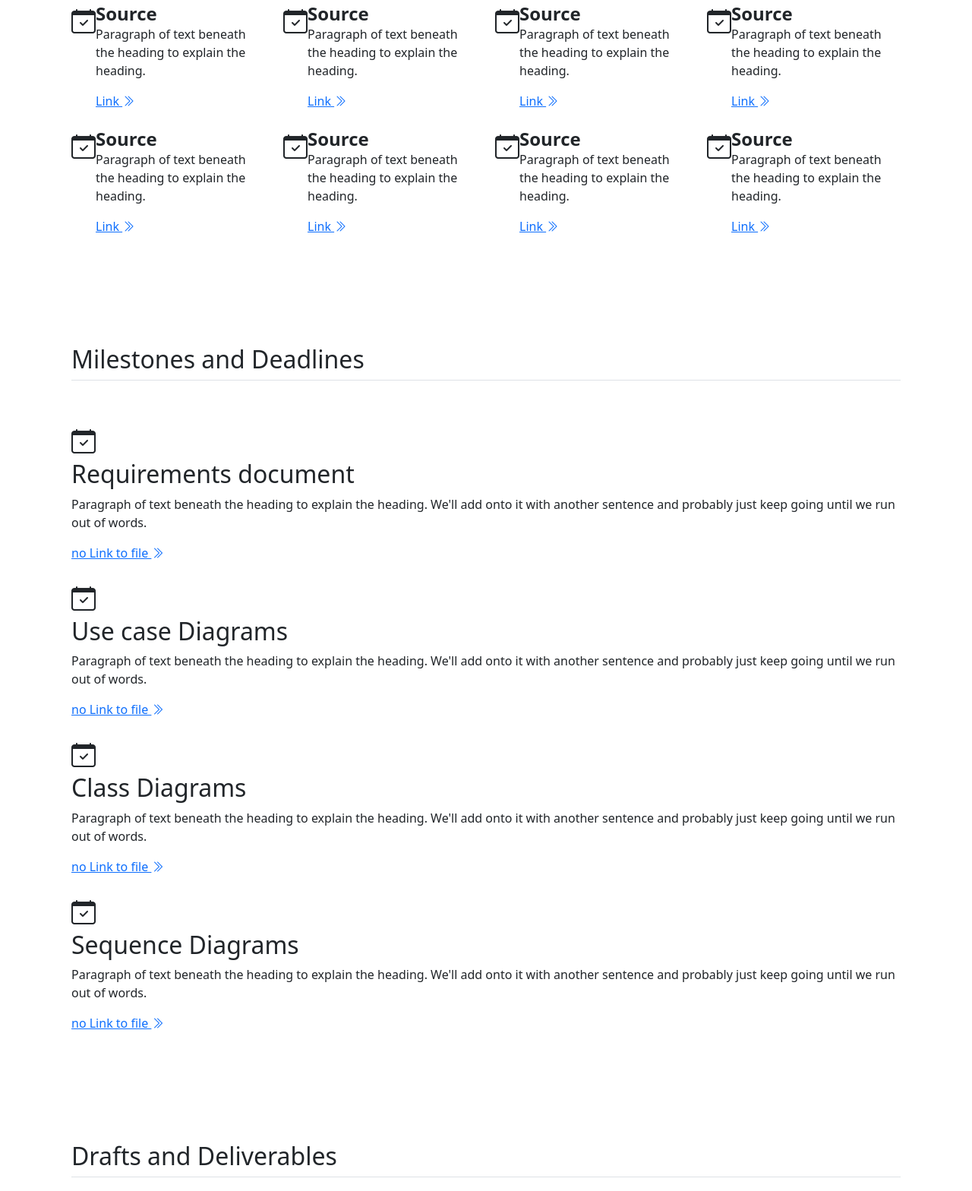
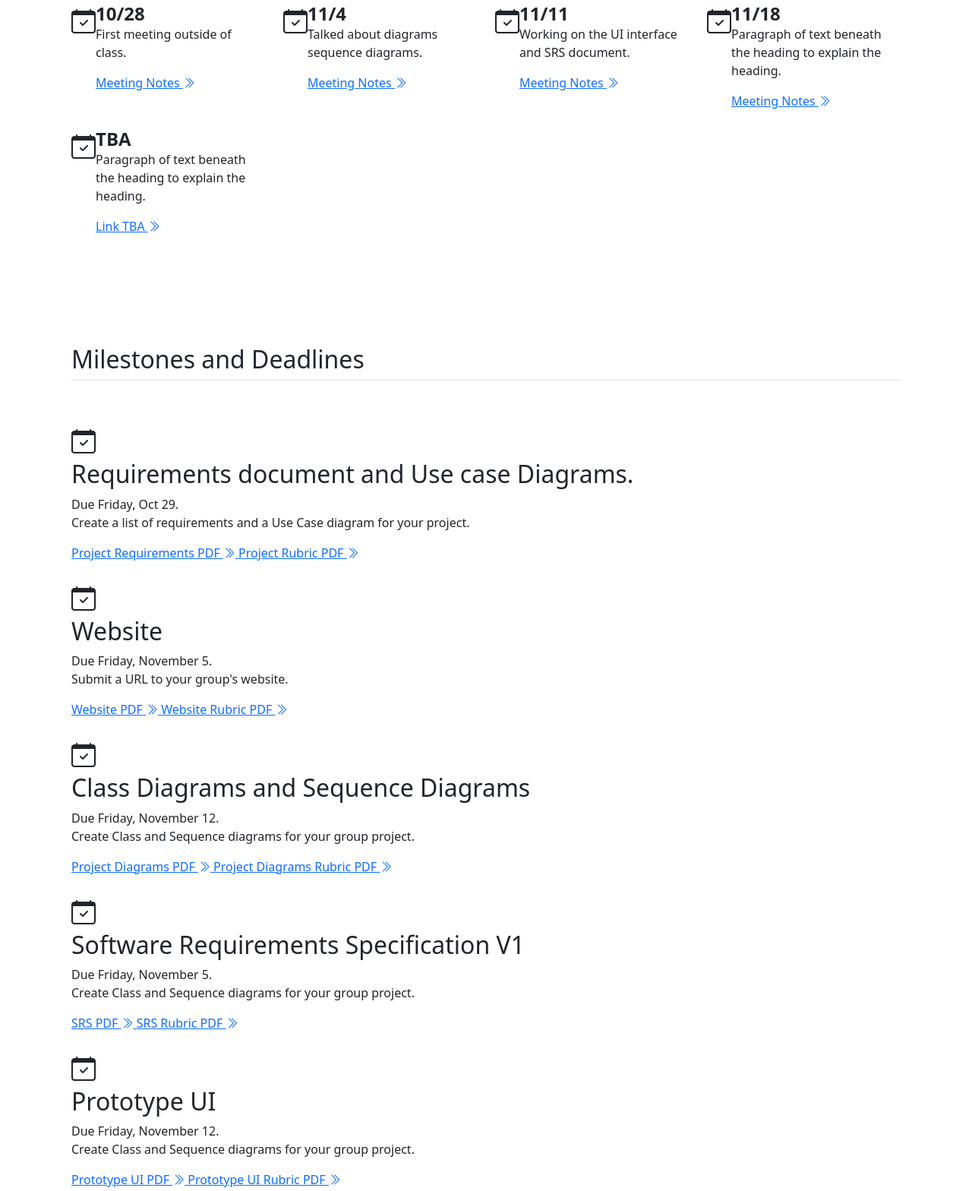
Before and after one commit to derricklor/SWEProject, a plain HTML site: page Website/agenda.html in a window 1280 px wide. Shown: the part 219-1787 px from the top of the page at 76% size. Drawn offline with nearby package versions, Linux system fonts and the light colour scheme.

Commit message:
Update agenda.html

```diff
--- a/Website/agenda.html
+++ b/Website/agenda.html
@@ -9,7 +9,7 @@
     <link href="https://cdn.jsdelivr.net/npm/bootstrap@5.1.3/dist/css/bootstrap.min.css"
     rel="stylesheet" integrity="sha384-1BmE4kWBq78iYhFldvKuhfTAU6auU8tT94WrHftjDbrCEXSU1oBoqyl2QvZ6jIW3" crossorigin="anonymous">
     <link href="css/bootstrap-icons.css" rel="stylesheet">
-    <title>Documents</title>
+    <title>Agenda</title>
   </head>
   <body>
 
@@ -43,10 +43,10 @@
       <div class="col d-flex align-items-start">
         <i class="bi bi-calendar-check" style="font-size: 2em" ></i>
         <div>
-          <h4 class="fw-bold mb-0">Source</h4>
-          <p>Paragraph of text beneath the heading to explain the heading.</p>
+          <h4 class="fw-bold mb-0">10/28</h4>
+          <p>First meeting outside of class.</p>
           <a href="#" class="icon-link">
-          Link
+          Meeting Notes
           <i class="bi bi-chevron-double-right"></i>
           </a>
         </div>
@@ -54,10 +54,10 @@
       <div class="col d-flex align-items-start">
         <i class="bi bi-calendar-check" style="font-size: 2em" ></i>
         <div>
-          <h4 class="fw-bold mb-0">Source</h4>
-          <p>Paragraph of text beneath the heading to explain the heading.</p>
+          <h4 class="fw-bold mb-0">11/4</h4>
+          <p>Talked about diagrams sequence diagrams.</p>
           <a href="#" class="icon-link">
-          Link
+          Meeting Notes
           <i class="bi bi-chevron-double-right"></i>
           </a>
         </div>
@@ -65,10 +65,10 @@
       <div class="col d-flex align-items-start">
         <i class="bi bi-calendar-check" style="font-size: 2em" ></i>
         <div>
-          <h4 class="fw-bold mb-0">Source</h4>
-          <p>Paragraph of text beneath the heading to explain the heading.</p>
+          <h4 class="fw-bold mb-0">11/11</h4>
+          <p>Working on the UI interface and SRS document.</p>
           <a href="#" class="icon-link">
-          Link
+          Meeting Notes
           <i class="bi bi-chevron-double-right"></i>
           </a>
         </div>
@@ -76,10 +76,10 @@
       <div class="col d-flex align-items-start">
         <i class="bi bi-calendar-check" style="font-size: 2em" ></i>
         <div>
-          <h4 class="fw-bold mb-0">Source</h4>
+          <h4 class="fw-bold mb-0">11/18</h4>
           <p>Paragraph of text beneath the heading to explain the heading.</p>
           <a href="#" class="icon-link">
-          Link
+          Meeting Notes
           <i class="bi bi-chevron-double-right"></i>
           </a>
         </div>
@@ -87,47 +87,15 @@
       <div class="col d-flex align-items-start">
         <i class="bi bi-calendar-check" style="font-size: 2em" ></i>
         <div>
-          <h4 class="fw-bold mb-0">Source</h4>
+          <h4 class="fw-bold mb-0">TBA</h4>
           <p>Paragraph of text beneath the heading to explain the heading.</p>
           <a href="#" class="icon-link">
-          Link
+          Link TBA
           <i class="bi bi-chevron-double-right"></i>
           </a>
         </div>
       </div>
-      <div class="col d-flex align-items-start">
-        <i class="bi bi-calendar-check" style="font-size: 2em" ></i>
-        <div>
-          <h4 class="fw-bold mb-0">Source</h4>
-          <p>Paragraph of text beneath the heading to explain the heading.</p>
-          <a href="#" class="icon-link">
-          Link
-          <i class="bi bi-chevron-double-right"></i>
-          </a>
-        </div>
-      </div>
-      <div class="col d-flex align-items-start">
-        <i class="bi bi-calendar-check" style="font-size: 2em" ></i>
-        <div>
-          <h4 class="fw-bold mb-0">Source</h4>
-          <p>Paragraph of text beneath the heading to explain the heading.</p>
-          <a href="#" class="icon-link">
-          Link
-          <i class="bi bi-chevron-double-right"></i>
-          </a>
-        </div>
-      </div>
-      <div class="col d-flex align-items-start">
-        <i class="bi bi-calendar-check" style="font-size: 2em" ></i>
-        <div>
-          <h4 class="fw-bold mb-0">Source</h4>
-          <p>Paragraph of text beneath the heading to explain the heading.</p>
-          <a href="#" class="icon-link">
-          Link
-          <i class="bi bi-chevron-double-right"></i>
-          </a>
-        </div>
-      </div>
+
     </div>
     </div>
 
@@ -138,39 +106,75 @@
 
       <div class="container">
         <i class="bi bi-calendar-check" style="font-size: 2em" ></i>
-        <h2>Requirements document</h2>
-        <p>Paragraph of text beneath the heading to explain the heading. We'll add onto it with another sentence and probably just keep going until we run out of words.</p>
-        <a href="#" target="_blank" class="icon-link">
-          no Link to file
+        <h2>Requirements document and Use case Diagrams.</h2>
+        <span>Due Friday, Oct 29.</span>
+        <p>Create a list of requirements and a Use Case diagram for your project.</p>
+        <a href="documents/ProjectReqs.pdf" target="_blank" class="icon-link">
+          Project Requirements PDF
+          <i class="bi bi-chevron-double-right"></i>
+        </a>
+        <a href="documents/ProjectReqs-Rubric.pdf" target="_blank" class="icon-link">
+          Project Rubric PDF
           <i class="bi bi-chevron-double-right"></i>
         </a>
       </div>
 
       <div class="container">
         <i class="bi bi-calendar-check" style="font-size: 2em" ></i>
-        <h2>Use case Diagrams</h2>
-        <p>Paragraph of text beneath the heading to explain the heading. We'll add onto it with another sentence and probably just keep going until we run out of words.</p>
-        <a href="#" target="_blank" class="icon-link">
-          no Link to file
+        <h2>Website</h2>
+         <span>Due Friday, November 5.</span>
+        <p>Submit a URL to your group's website.</p>
+        <a href="documents/Website.pdf" target="_blank" class="icon-link">
+          Website PDF
+          <i class="bi bi-chevron-double-right"></i>
+        </a>
+        <a href="documents/WebsiteV1-Rubric.pdf" target="_blank" class="icon-link">
+          Website Rubric PDF
           <i class="bi bi-chevron-double-right"></i>
         </a>
       </div>
 
       <div class="container">
         <i class="bi bi-calendar-check" style="font-size: 2em" ></i>
-        <h2>Class Diagrams</h2>
-        <p>Paragraph of text beneath the heading to explain the heading. We'll add onto it with another sentence and probably just keep going until we run out of words.</p>
-        <a href="#" target="_blank" class="icon-link">
-          no Link to file
+        <h2>Class Diagrams and Sequence Diagrams</h2>
+        <span>Due Friday, November 12.</span>
+        <p>Create Class and Sequence diagrams for your group project.</p>
+        <a href="documents/ProjectDiagrams.pdf" target="_blank" class="icon-link">
+          Project Diagrams PDF
+          <i class="bi bi-chevron-double-right"></i>
+        </a>
+        <a href="documents/ProjectDiagrams-Rubric.pdf" target="_blank" class="icon-link">
+          Project Diagrams Rubric PDF
           <i class="bi bi-chevron-double-right"></i>
         </a>
       </div>
+
       <div class="container">
         <i class="bi bi-calendar-check" style="font-size: 2em" ></i>
-        <h2>Sequence Diagrams</h2>
-        <p>Paragraph of text beneath the heading to explain the heading. We'll add onto it with another sentence and probably just keep going until we run out of words.</p>
-        <a href="#" target="_blank" class="icon-link">
-          no Link to file
+        <h2>Software Requirements Specification V1</h2>
+        <span>Due Friday, November 5.</span>
+        <p>Create Class and Sequence diagrams for your group project.</p>
+        <a href="documents/SRSv1.pdf" target="_blank" class="icon-link">
+          SRS PDF
+          <i class="bi bi-chevron-double-right"></i>
+        </a>
+        <a href="documents/SRS-grading-v1.pdf" target="_blank" class="icon-link">
+          SRS Rubric PDF
+          <i class="bi bi-chevron-double-right"></i>
+        </a>
+      </div>
+
+      <div class="container">
+        <i class="bi bi-calendar-check" style="font-size: 2em" ></i>
+        <h2>Prototype UI</h2>
+        <span>Due Friday, November 12.</span>
+        <p>Create Class and Sequence diagrams for your group project.</p>
+        <a href="documents/PrototypeV1.pdf" target="_blank" class="icon-link">
+          Prototype UI PDF
+          <i class="bi bi-chevron-double-right"></i>
+        </a>
+        <a href="documents/PrototypeV1-Rubric.pdf" target="_blank" class="icon-link">
+          Prototype UI Rubric PDF
           <i class="bi bi-chevron-double-right"></i>
         </a>
       </div>
```
